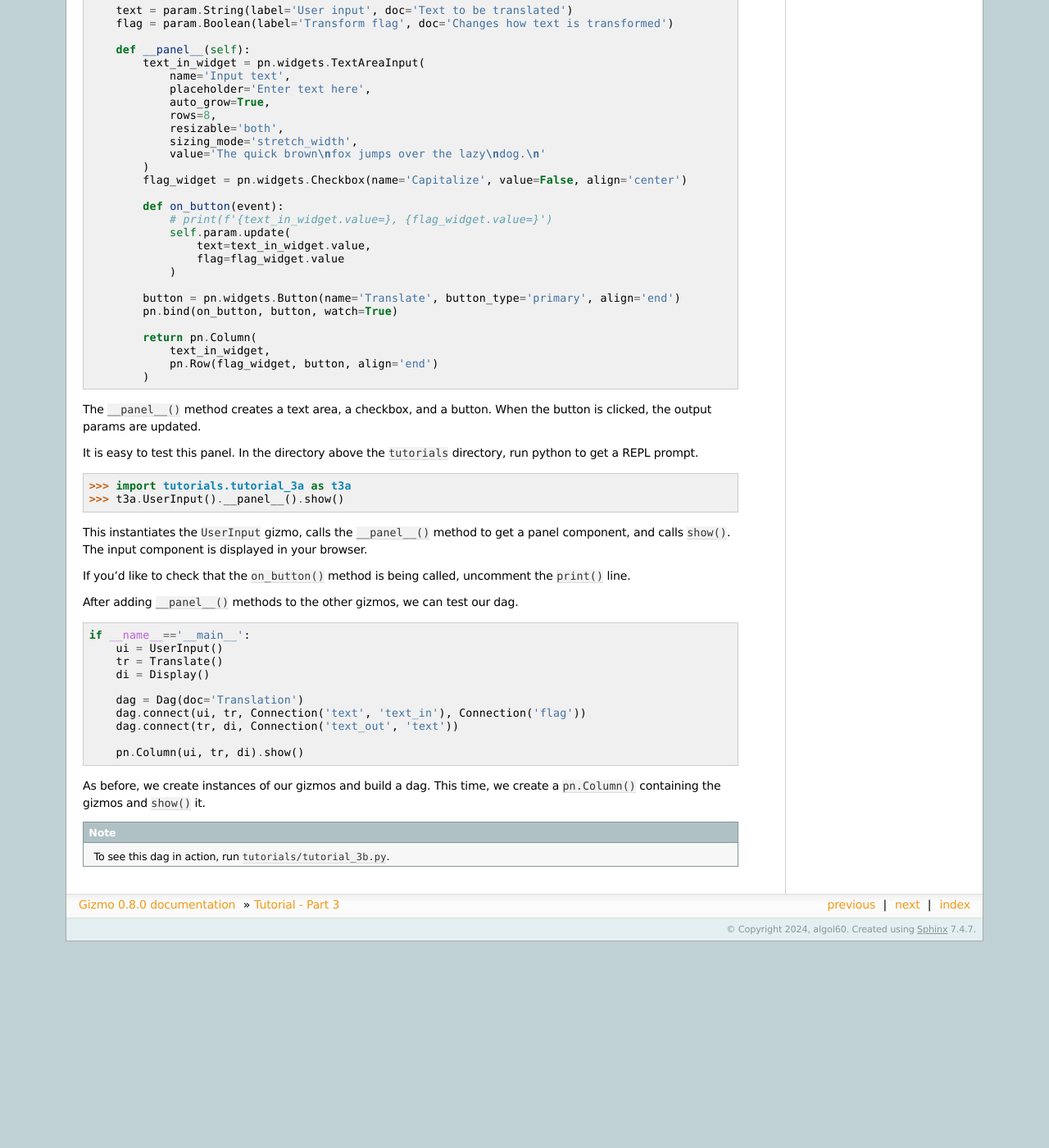
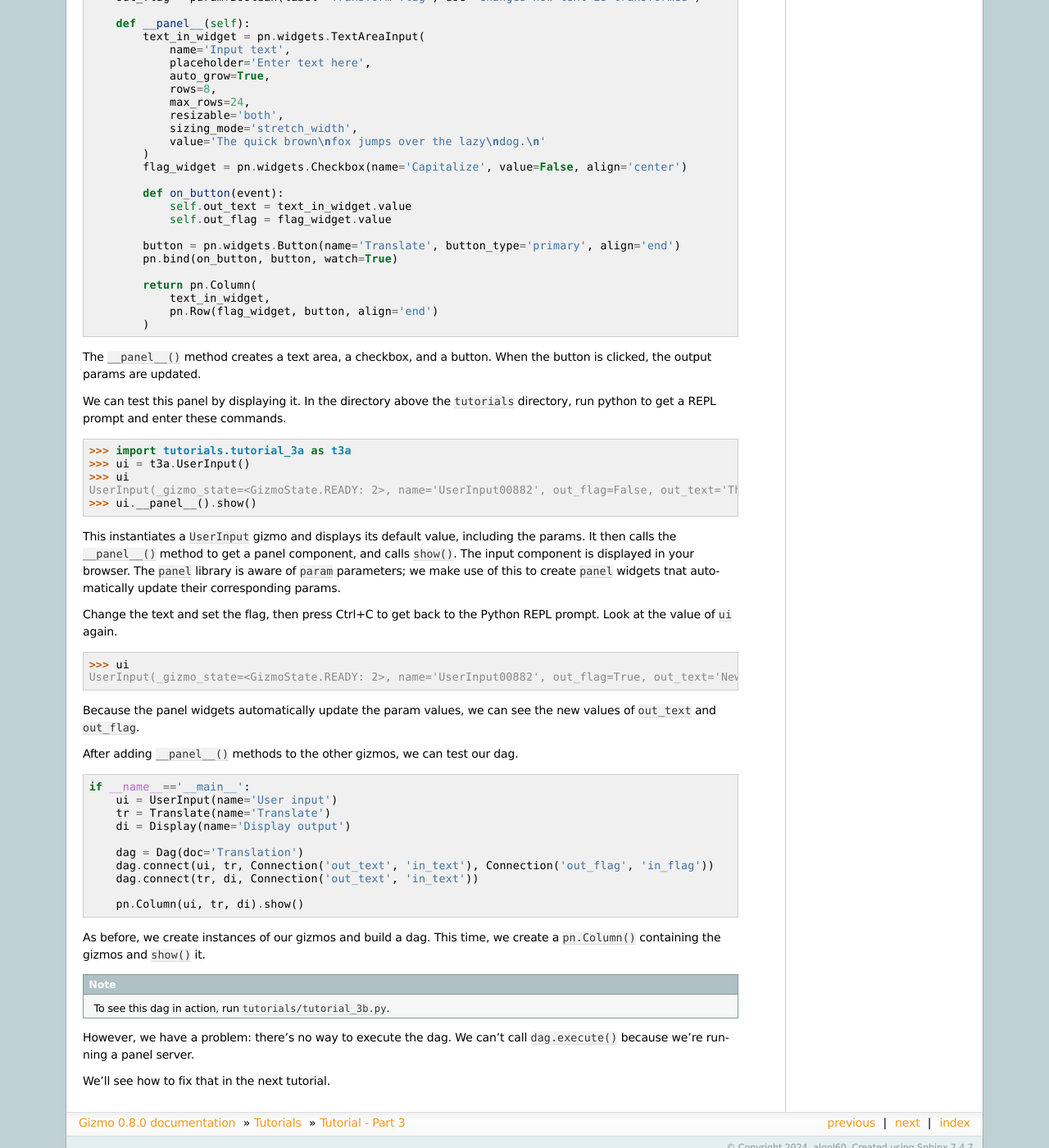
Before and after one commit to sier2/sier2, a Sphinx documentation site: the page built from docs/source/tutorials/tutorial_3.rst, in a window 1280 px wide and 1400 px high, scrolled down 754 px. Shown: the whole window at 82% size. Built offline with Sphinx 7.4.7, drawn with Linux system fonts in a browser that asks for light colours; before the commit the page ends 1902 px from its top, so only the background shows below that; some of the changed text lies outside the part shown.

Commit message:
Add __call__ to Gizmo; update tutorials.

```diff
--- a/docs/source/index.rst
+++ b/docs/source/index.rst
@@ -104,10 +104,7 @@ See the ``examples`` directory in the source code for examples.
     :maxdepth: 2
     :caption: Contents:
 
-    tutorial_1
-    tutorial_2
-    tutorial_3
-    tutorial_4
+    tutorials/tutorials
     gizmo
     dag
     library
--- a/docs/source/tutorial_3.rst
+++ b/docs/source/tutorials/tutorial_3.rst
@@ -1,7 +1,7 @@
 Tutorial - Part 3
 =================
 
-In this tutorial, we'll build on the dag we build previously do provide
+In this tutorial, we'll build on the dag we build previously to provide
 a GUI interface. We'll be using ``panel``, an open-source Python library
 designed to streamline the development of robust tools, dashboards,
 and complex applications entirely within Python.
@@ -16,10 +16,8 @@ As a reminder, here is the ``UserInput`` gizmo.
     class UserInput(Gizmo):
         """A gizmo that provides user input."""
 
-        # Outputs.
-        #
-        text = param.String(label='User input', doc='Text to be translated')
-        flag = param.Boolean(label='Transform flag', doc='Changes how text is translated')
+        out_text = param.String(label='User input', doc='Text to be translated')
+        out_flag = param.Boolean(label='Transform flag', doc='Changes how text is transformed')
 
 There are a couple of ways of adding a ``panel`` user interface.
 One is to subclass ``UserInput`` and add the ``panel`` code in the subclass.
@@ -47,8 +45,8 @@ here, see the `panel web site <https://panel.holoviz.org>`_ for more information
     class UserInput(Gizmo):
         """A gizmo that provides user input."""
 
-        text = param.String(label='User input', doc='Text to be translated')
-        flag = param.Boolean(label='Transform flag', doc='Changes how text is transformed')
+        out_text = param.String(label='User input', doc='Text to be translated')
+        out_flag = param.Boolean(label='Transform flag', doc='Changes how text is transformed')
 
         def __panel__(self):
             text_in_widget = pn.widgets.TextAreaInput(
@@ -56,6 +54,7 @@ here, see the `panel web site <https://panel.holoviz.org>`_ for more information
                 placeholder='Enter text here',
                 auto_grow=True,
                 rows=8,
+                max_rows=24,
                 resizable='both',
                 sizing_mode='stretch_width',
                 value='The quick brown\nfox jumps over the lazy\ndog.\n'
@@ -63,11 +62,8 @@ here, see the `panel web site <https://panel.holoviz.org>`_ for more information
             flag_widget = pn.widgets.Checkbox(name='Capitalize', value=False, align='center')
 
             def on_button(event):
-                # print(f'{text_in_widget.value=}, {flag_widget.value=}')
-                self.param.update(
-                    text=text_in_widget.value,
-                    flag=flag_widget.value
-                )
+                self.out_text = text_in_widget.value
+                self.out_flag = flag_widget.value
 
             button = pn.widgets.Button(name='Translate', button_type='primary', align='end')
             pn.bind(on_button, button, watch=True)
@@ -80,20 +76,33 @@ here, see the `panel web site <https://panel.holoviz.org>`_ for more information
 The ``__panel__()`` method creates a text area, a checkbox, and a button.
 When the button is clicked, the output params are updated.
 
-It is easy to test this panel. In the directory above the ``tutorials``
-directory, run python to get a REPL prompt.
+We can test this panel by displaying it. In the directory above the ``tutorials``
+directory, run python to get a REPL prompt and enter these commands.
 
 .. code-block:: python
 
     >>> import tutorials.tutorial_3a as t3a
-    >>> t3a.UserInput().__panel__().show()
+    >>> ui = t3a.UserInput()
+    >>> ui
+    UserInput(_gizmo_state=<GizmoState.READY: 2>, name='UserInput00882', out_flag=False, out_text='The quick brown\nfox jumps over the lazy\ndog.\n\nThe end.')
+    >>> ui.__panel__().show()
 
-This instantiates the ``UserInput`` gizmo, calls the ``__panel__()``
+This instantiates a ``UserInput`` gizmo and displays its default value,
+including the params. It then calls the ``__panel__()``
 method to get a panel component, and calls ``show()``. The input component
-is displayed in your browser.
+is displayed in your browser. The ``panel`` library is aware of ``param`` parameters;
+we make use of this to create ``panel`` widgets tnat automatically update
+their corresponding params.
 
-If you'd like to check that the ``on_button()`` method is being called,
-uncomment the ``print()`` line.
+Change the text and set the flag, then press Ctrl+C to get back to
+the Python REPL prompt. Look at the value of ``ui`` again.
+
+.. code-block:: python
+
+    >>> ui
+    UserInput(_gizmo_state=<GizmoState.READY: 2>, name='UserInput00882', out_flag=True, out_text='New text.')
+
+Because the panel widgets automatically update the param values, we can see the new values of ``out_text`` and ``out_flag``.
 
 After adding ``__panel__()`` methods to the other gizmos, we can
 test our dag.
@@ -101,13 +110,13 @@ test our dag.
 .. code-block:: python
 
     if __name__=='__main__':
-        ui = UserInput()
-        tr = Translate()
-        di = Display()
+        ui = UserInput(name='User input')
+        tr = Translate(name='Translate')
+        di = Display(name='Display output')
 
         dag = Dag(doc='Translation')
-        dag.connect(ui, tr, Connection('text', 'text_in'), Connection('flag'))
-        dag.connect(tr, di, Connection('text_out', 'text'))
+        dag.connect(ui, tr, Connection('out_text', 'in_text'), Connection('out_flag', 'in_flag'))
+        dag.connect(tr, di, Connection('out_text', 'in_text'))
 
         pn.Column(ui, tr, di).show()
 
@@ -118,3 +127,8 @@ This time, we create a ``pn.Column()`` containing the gizmos and
 .. note::
 
     To see this dag in action, run ``tutorials/tutorial_3b.py``.
+
+However, we have a problem: there's no way to execute the dag.
+We can't call ``dag.execute()`` because we're running a panel server.
+
+We'll see how to fix that in the next tutorial.
```
Also changed, not shown: docs/source/tutorial_1.rst (deleted, +0 -154 lines), docs/source/tutorials/tutorial_0.rst (added, +101 -0 lines), docs/source/tutorials/tutorial_1.rst (added, +131 -0 lines), docs/source/tutorials/tutorial_2.rst (renamed from docs/source/tutorial_2.rst, +15 -16 lines), docs/source/tutorials/tutorial_4.rst (renamed from docs/source/tutorial_4.rst, +16 -11 lines), docs/source/tutorials/tutorials.rst (added, +12 -0 lines), docs/source/tutorials/Tred-G.svg.png (added), 9 other files.
